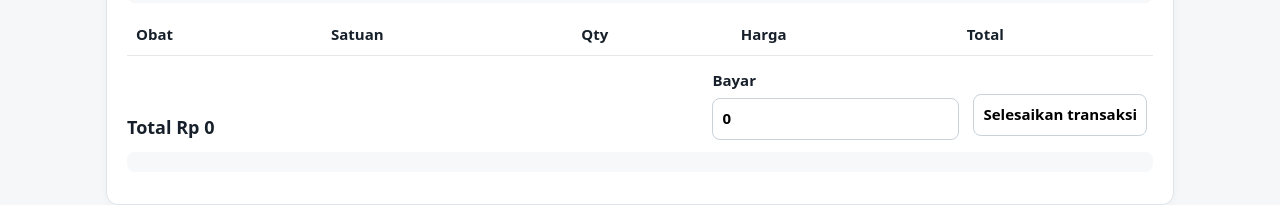
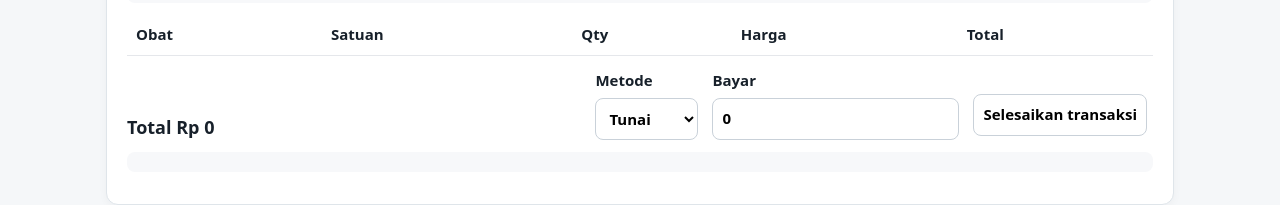
Before and after one commit to anafarma/Apotek-Ana, a website: page ui/index.html in a window 1280 px wide. Shown: the part 364-569 px from the top of the page. Drawn offline with Linux system fonts and the light colour scheme.

Commit message:
feat: align sales UI with V2 sale contract

```diff
--- a/ui/index.html
+++ b/ui/index.html
@@ -29,6 +29,7 @@
       <table><thead><tr><th>Obat</th><th>Satuan</th><th>Qty</th><th>Harga</th><th>Total</th></tr></thead><tbody id="cartBody"></tbody></table>
       <div class="checkout">
         <strong>Total <span id="cartTotal">Rp0</span></strong>
+        <label>Metode<select id="paymentMethod"><option value="CASH">Tunai</option><option value="QRIS">QRIS</option><option value="TRANSFER">Transfer</option></select></label>
         <label>Bayar<input id="paymentInput" type="number" min="0" step="100" value="0"></label>
         <button id="checkoutBtn" type="button">Selesaikan transaksi</button>
       </div>
```
